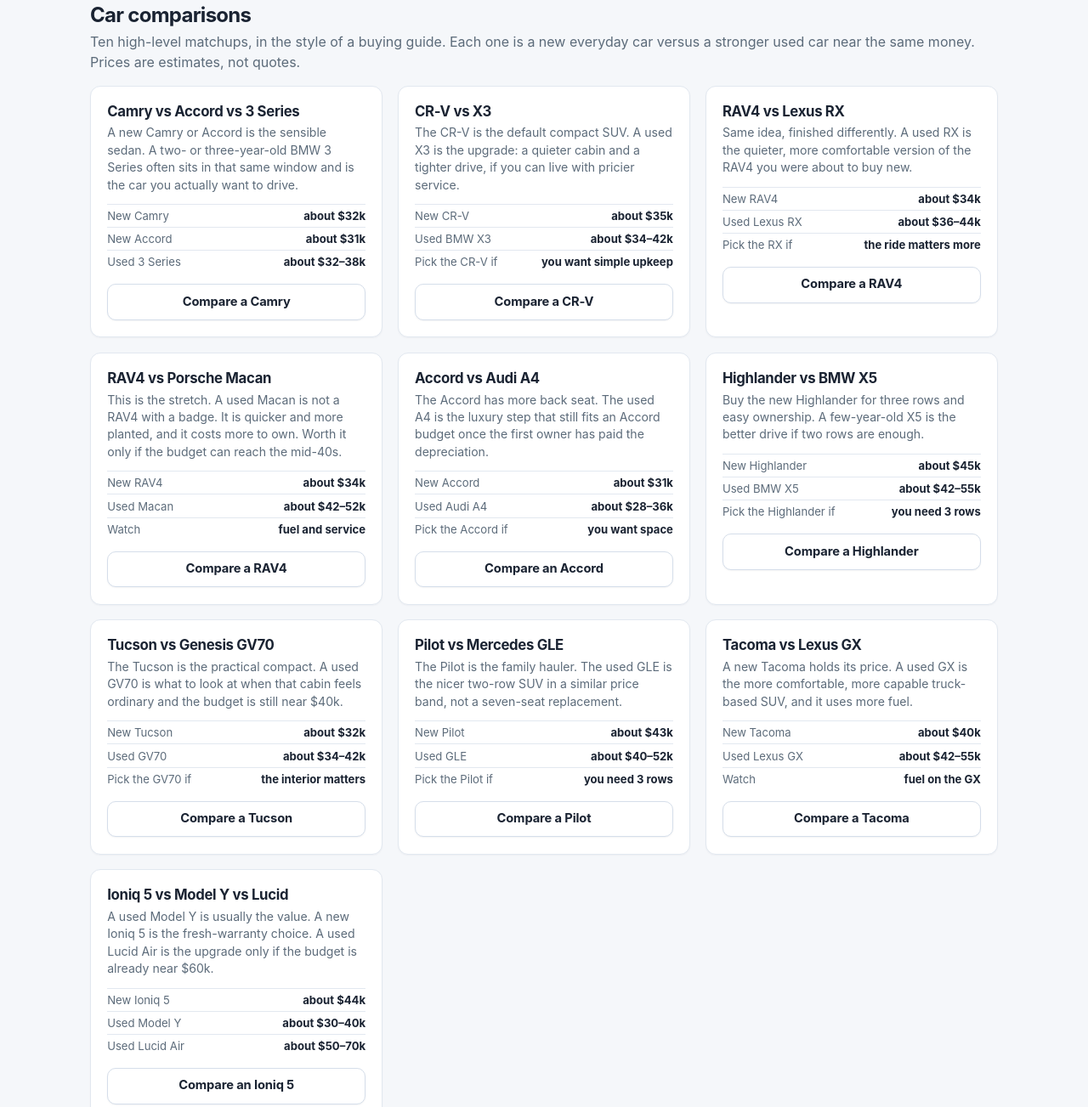
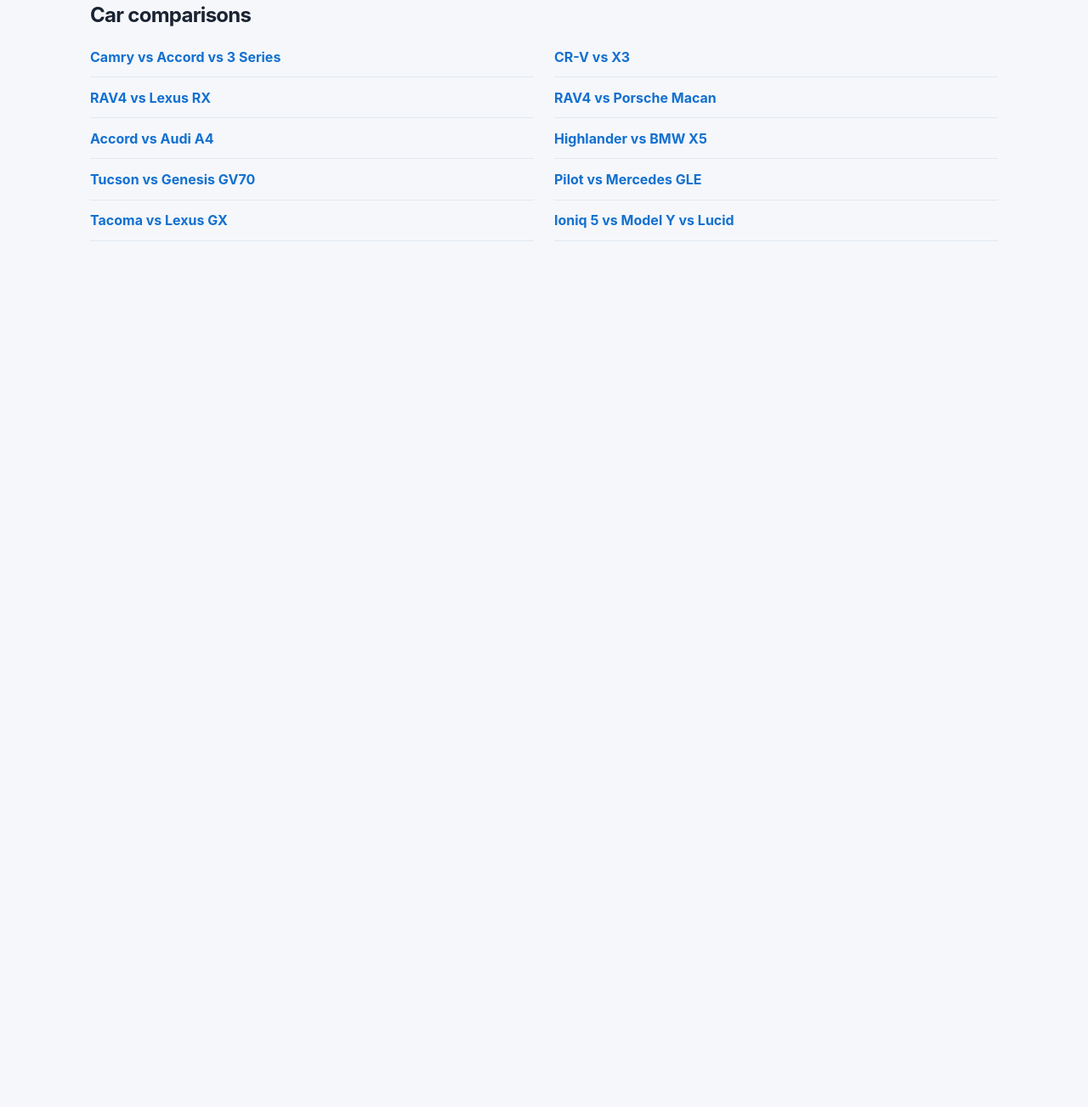
Before and after one commit to ParthKoul/dealwheel-ai, a website: page index.html in a window 1280 px wide. Shown: the part 1485-2788 px from the top of the page at 85% size. After the commit the page ends 1785 px from the top, so only its background shows below. Drawn offline with Linux system fonts and the light colour scheme.

Commit message:
Keep the home page to comparison links and open each write-up on its own page.

```diff
--- a/index.html
+++ b/index.html
@@ -4,7 +4,7 @@
 <meta charset="UTF-8">
 <meta name="viewport" content="width=device-width, initial-scale=1.0, viewport-fit=cover">
 <title>DealWheel AI — Full Preview</title>
-  <meta name="dealwheel-build" content="2026-11-18-compare-blog">
+  <meta name="dealwheel-build" content="2026-11-18-compare-links">
 <style>
   :root { --bg:#f5f7fa; --surface:#ffffff; --surface-2:#f0f3f7; --border:#e2e8f0; --text:#1a2332; --muted:#5c6b7a; --accent:#1370d0; --success:#0f8a4b; --radius:12px; }
   * { box-sizing:border-box; }
@@ -30,9 +30,12 @@
   .cmp-row { display:flex; justify-content:space-between; gap:0.6rem; font-size:0.82rem; padding:0.32rem 0; border-top:1px solid var(--border); }
   .cmp-row span { color:var(--muted); }
   .compare-blog { margin-top:1.4rem; }
-  .compare-blog h2 { margin:0 0 0.3rem; letter-spacing:-0.03em; }
-  .cmp-card h3 { margin:0 0 0.35rem; font-size:1.05rem; letter-spacing:-0.02em; }
-  .cmp-card p { margin:0 0 0.75rem; color:var(--muted); font-size:0.88rem; line-height:1.45; }
+  .compare-blog h2 { margin:0 0 0.7rem; letter-spacing:-0.03em; }
+  .compare-links { display:grid; grid-template-columns:1fr 1fr; gap:0 1.5rem; }
+  .compare-links button { background:none; border:0; border-bottom:1px solid var(--border); text-align:left; padding:0.85rem 0; font:inherit; font-weight:650; color:#1370d0; cursor:pointer; }
+  .compare-links button:hover { color:#0d5cb3; }
+  .cmp-card h3 { margin:0 0 0.35rem; font-size:1.35rem; letter-spacing:-0.02em; }
+  .cmp-card p { margin:0 0 0.75rem; color:var(--muted); font-size:0.95rem; line-height:1.5; }
   .btn {
     display: inline-flex;
     align-items: center;
@@ -109,6 +112,7 @@
     .header-right { width:100%; display:flex; justify-content:space-between; align-items:center; gap:0.5rem; }
     .steps { font-size:0.72rem; white-space:nowrap; overflow:hidden; text-overflow:ellipsis; }
     .steps span { display:inline; }
+    .compare-links { grid-template-columns:1fr; }
     #shortlistToggle { padding:0.3rem 0.55rem !important; font-size:0.75rem !important; flex-shrink:0; }
     .card { padding:1rem; }
     .rec-card img { aspect-ratio:4/3; height:auto; object-fit:cover; object-position:center; }
@@ -248,91 +252,13 @@
 
     <section class="compare-blog" id="compareBlog">
       <h2>Car comparisons</h2>
-      <p style="color:var(--muted);margin:0 0 1rem;line-height:1.5">Ten high-level matchups, in the style of a buying guide. Each one is a new everyday car versus a stronger used car near the same money. Prices are estimates, not quotes.</p>
-      <div class="grid-3">
-        <article class="card cmp-card">
-          <h3>Camry vs Accord vs 3 Series</h3>
-          <p>A new Camry or Accord is the sensible sedan. A two- or three-year-old BMW 3 Series often sits in that same window and is the car you actually want to drive.</p>
-          <div class="cmp-row"><span>New Camry</span><b>about $32k</b></div>
-          <div class="cmp-row"><span>New Accord</span><b>about $31k</b></div>
-          <div class="cmp-row"><span>Used 3 Series</span><b>about $32–38k</b></div>
-          <button class="btn btn-secondary" style="margin-top:0.8rem;width:100%" type="button" onclick="useCompare('Toyota Camry', 35000)">Compare a Camry</button>
-        </article>
-        <article class="card cmp-card">
-          <h3>CR-V vs X3</h3>
-          <p>The CR-V is the default compact SUV. A used X3 is the upgrade: a quieter cabin and a tighter drive, if you can live with pricier service.</p>
-          <div class="cmp-row"><span>New CR-V</span><b>about $35k</b></div>
-          <div class="cmp-row"><span>Used BMW X3</span><b>about $34–42k</b></div>
-          <div class="cmp-row"><span>Pick the CR-V if</span><b>you want simple upkeep</b></div>
-          <button class="btn btn-secondary" style="margin-top:0.8rem;width:100%" type="button" onclick="useCompare('Honda CR-V', 38000)">Compare a CR-V</button>
-        </article>
-        <article class="card cmp-card">
-          <h3>RAV4 vs Lexus RX</h3>
-          <p>Same idea, finished differently. A used RX is the quieter, more comfortable version of the RAV4 you were about to buy new.</p>
-          <div class="cmp-row"><span>New RAV4</span><b>about $34k</b></div>
-          <div class="cmp-row"><span>Used Lexus RX</span><b>about $36–44k</b></div>
-          <div class="cmp-row"><span>Pick the RX if</span><b>the ride matters more</b></div>
-          <button class="btn btn-secondary" style="margin-top:0.8rem;width:100%" type="button" onclick="useCompare('Toyota RAV4', 40000)">Compare a RAV4</button>
-        </article>
-        <article class="card cmp-card">
-          <h3>RAV4 vs Porsche Macan</h3>
-          <p>This is the stretch. A used Macan is not a RAV4 with a badge. It is quicker and more planted, and it costs more to own. Worth it only if the budget can reach the mid-40s.</p>
-          <div class="cmp-row"><span>New RAV4</span><b>about $34k</b></div>
-          <div class="cmp-row"><span>Used Macan</span><b>about $42–52k</b></div>
-          <div class="cmp-row"><span>Watch</span><b>fuel and service</b></div>
-          <button class="btn btn-secondary" style="margin-top:0.8rem;width:100%" type="button" onclick="useCompare('Toyota RAV4', 48000)">Compare a RAV4</button>
-        </article>
-        <article class="card cmp-card">
-          <h3>Accord vs Audi A4</h3>
-          <p>The Accord has more back seat. The used A4 is the luxury step that still fits an Accord budget once the first owner has paid the depreciation.</p>
-          <div class="cmp-row"><span>New Accord</span><b>about $31k</b></div>
-          <div class="cmp-row"><span>Used Audi A4</span><b>about $28–36k</b></div>
-          <div class="cmp-row"><span>Pick the Accord if</span><b>you want space</b></div>
-          <button class="btn btn-secondary" style="margin-top:0.8rem;width:100%" type="button" onclick="useCompare('Honda Accord', 34000)">Compare an Accord</button>
-        </article>
-        <article class="card cmp-card">
-          <h3>Highlander vs BMW X5</h3>
-          <p>Buy the new Highlander for three rows and easy ownership. A few-year-old X5 is the better drive if two rows are enough.</p>
-          <div class="cmp-row"><span>New Highlander</span><b>about $45k</b></div>
-          <div class="cmp-row"><span>Used BMW X5</span><b>about $42–55k</b></div>
-          <div class="cmp-row"><span>Pick the Highlander if</span><b>you need 3 rows</b></div>
-          <button class="btn btn-secondary" style="margin-top:0.8rem;width:100%" type="button" onclick="useCompare('Toyota Highlander', 50000)">Compare a Highlander</button>
-        </article>
-        <article class="card cmp-card">
-          <h3>Tucson vs Genesis GV70</h3>
-          <p>The Tucson is the practical compact. A used GV70 is what to look at when that cabin feels ordinary and the budget is still near $40k.</p>
-          <div class="cmp-row"><span>New Tucson</span><b>about $32k</b></div>
-          <div class="cmp-row"><span>Used GV70</span><b>about $34–42k</b></div>
-          <div class="cmp-row"><span>Pick the GV70 if</span><b>the interior matters</b></div>
-          <button class="btn btn-secondary" style="margin-top:0.8rem;width:100%" type="button" onclick="useCompare('Hyundai Tucson', 40000)">Compare a Tucson</button>
-        </article>
-        <article class="card cmp-card">
-          <h3>Pilot vs Mercedes GLE</h3>
-          <p>The Pilot is the family hauler. The used GLE is the nicer two-row SUV in a similar price band, not a seven-seat replacement.</p>
-          <div class="cmp-row"><span>New Pilot</span><b>about $43k</b></div>
-          <div class="cmp-row"><span>Used GLE</span><b>about $40–52k</b></div>
-          <div class="cmp-row"><span>Pick the Pilot if</span><b>you need 3 rows</b></div>
-          <button class="btn btn-secondary" style="margin-top:0.8rem;width:100%" type="button" onclick="useCompare('Honda Pilot', 48000)">Compare a Pilot</button>
-        </article>
-        <article class="card cmp-card">
-          <h3>Tacoma vs Lexus GX</h3>
-          <p>A new Tacoma holds its price. A used GX is the more comfortable, more capable truck-based SUV, and it uses more fuel.</p>
-          <div class="cmp-row"><span>New Tacoma</span><b>about $40k</b></div>
-          <div class="cmp-row"><span>Used Lexus GX</span><b>about $42–55k</b></div>
-          <div class="cmp-row"><span>Watch</span><b>fuel on the GX</b></div>
-          <button class="btn btn-secondary" style="margin-top:0.8rem;width:100%" type="button" onclick="useCompare('Toyota Tacoma', 48000)">Compare a Tacoma</button>
-        </article>
-        <article class="card cmp-card">
-          <h3>Ioniq 5 vs Model Y vs Lucid</h3>
-          <p>A used Model Y is usually the value. A new Ioniq 5 is the fresh-warranty choice. A used Lucid Air is the upgrade only if the budget is already near $60k.</p>
-          <div class="cmp-row"><span>New Ioniq 5</span><b>about $44k</b></div>
-          <div class="cmp-row"><span>Used Model Y</span><b>about $30–40k</b></div>
-          <div class="cmp-row"><span>Used Lucid Air</span><b>about $50–70k</b></div>
-          <button class="btn btn-secondary" style="margin-top:0.8rem;width:100%" type="button" onclick="useCompare('Hyundai Ioniq 5', 45000)">Compare an Ioniq 5</button>
-        </article>
-      </div>
-      <p style="color:var(--muted);font-size:0.8rem;margin:0.9rem 0 0">Estimates only, to set a budget. Your details page uses the car you type in, and you can replace the new-car price with a real quote.</p>
+      <div class="compare-links" id="compareLinks"></div>
     </section>
+  </div>
+
+  <div id="comparePage" class="hidden">
+    <button class="btn btn-secondary" type="button" onclick="closeCompare()">← Back</button>
+    <article class="card cmp-card" id="compareArticle" style="margin-top:1rem"></article>
   </div>
 
   <!-- STEP 2 -->
@@ -749,6 +675,8 @@ function rank(budget, prefs) {
 }
 
 function showStep(n) {
+  const page = document.getElementById('comparePage');
+  if (page) page.classList.add('hidden');
   document.getElementById('step1').classList.toggle('hidden', n!==1);
   document.getElementById('step2').classList.toggle('hidden', n!==2);
   document.getElementById('step3').classList.toggle('hidden', n!==3);
@@ -1225,6 +1153,18 @@ function applySearch() {
   if (typeEl) typeEl.value = types.length === 1 ? types[0] : 'all';
   window._searched = true;
 }
+const COMPARES = [
+  { id:'camry', title:'Camry vs Accord vs 3 Series', car:'Toyota Camry', budget:35000, cta:'Compare a Camry', body:'A new Camry or Accord is the sensible sedan. A two- or three-year-old BMW 3 Series often sits in that same window and is the car you actually want to drive.', rows:[['New Camry','about $32k'],['New Accord','about $31k'],['Used 3 Series','about $32–38k']] },
+  { id:'crv', title:'CR-V vs X3', car:'Honda CR-V', budget:38000, cta:'Compare a CR-V', body:'The CR-V is the default compact SUV. A used X3 is the upgrade: a quieter cabin and a tighter drive, if you can live with pricier service.', rows:[['New CR-V','about $35k'],['Used BMW X3','about $34–42k'],['Pick the CR-V if','you want simple upkeep']] },
+  { id:'rav4-rx', title:'RAV4 vs Lexus RX', car:'Toyota RAV4', budget:40000, cta:'Compare a RAV4', body:'Same idea, finished differently. A used RX is the quieter, more comfortable version of the RAV4 you were about to buy new.', rows:[['New RAV4','about $34k'],['Used Lexus RX','about $36–44k'],['Pick the RX if','the ride matters more']] },
+  { id:'macan', title:'RAV4 vs Porsche Macan', car:'Toyota RAV4', budget:48000, cta:'Compare a RAV4', body:'This is the stretch. A used Macan is not a RAV4 with a badge. It is quicker and more planted, and it costs more to own. Worth it only if the budget can reach the mid-40s.', rows:[['New RAV4','about $34k'],['Used Macan','about $42–52k'],['Watch','fuel and service']] },
+  { id:'accord', title:'Accord vs Audi A4', car:'Honda Accord', budget:34000, cta:'Compare an Accord', body:'The Accord has more back seat. The used A4 is the luxury step that still fits an Accord budget once the first owner has paid the depreciation.', rows:[['New Accord','about $31k'],['Used Audi A4','about $28–36k'],['Pick the Accord if','you want space']] },
+  { id:'highlander', title:'Highlander vs BMW X5', car:'Toyota Highlander', budget:50000, cta:'Compare a Highlander', body:'Buy the new Highlander for three rows and easy ownership. A few-year-old X5 is the better drive if two rows are enough.', rows:[['New Highlander','about $45k'],['Used BMW X5','about $42–55k'],['Pick the Highlander if','you need 3 rows']] },
+  { id:'tucson', title:'Tucson vs Genesis GV70', car:'Hyundai Tucson', budget:40000, cta:'Compare a Tucson', body:'The Tucson is the practical compact. A used GV70 is what to look at when that cabin feels ordinary and the budget is still near $40k.', rows:[['New Tucson','about $32k'],['Used GV70','about $34–42k'],['Pick the GV70 if','the interior matters']] },
+  { id:'pilot', title:'Pilot vs Mercedes GLE', car:'Honda Pilot', budget:48000, cta:'Compare a Pilot', body:'The Pilot is the family hauler. The used GLE is the nicer two-row SUV in a similar price band, not a seven-seat replacement.', rows:[['New Pilot','about $43k'],['Used GLE','about $40–52k'],['Pick the Pilot if','you need 3 rows']] },
+  { id:'tacoma', title:'Tacoma vs Lexus GX', car:'Toyota Tacoma', budget:48000, cta:'Compare a Tacoma', body:'A new Tacoma holds its price. A used GX is the more comfortable, more capable truck-based SUV, and it uses more fuel.', rows:[['New Tacoma','about $40k'],['Used Lexus GX','about $42–55k'],['Watch','fuel on the GX']] },
+  { id:'ioniq', title:'Ioniq 5 vs Model Y vs Lucid', car:'Hyundai Ioniq 5', budget:45000, cta:'Compare an Ioniq 5', body:'A used Model Y is usually the value. A new Ioniq 5 is the fresh-warranty choice. A used Lucid Air is the upgrade only if the budget is already near $60k.', rows:[['New Ioniq 5','about $44k'],['Used Model Y','about $30–40k'],['Used Lucid Air','about $50–70k']] }
+];
 function useCompare(name, budget) {
   const c = document.getElementById('considering');
   const b = document.getElementById('budget');
@@ -1234,9 +1174,35 @@ function useCompare(name, budget) {
     const d = document.getElementById('budgetDisplay');
     if (d) d.textContent = '$' + Number(budget).toLocaleString();
   }
-  goStep(1);
+  showStep(1);
   if (c) c.scrollIntoView({ behavior: 'smooth', block: 'center' });
 }
+function openCompare(id) {
+  const item = COMPARES.find(x => x.id === id);
+  if (!item) return;
+  document.getElementById('step1').classList.add('hidden');
+  document.getElementById('step2').classList.add('hidden');
+  document.getElementById('step3').classList.add('hidden');
+  ['s1','s2','s3'].forEach(el => document.getElementById(el).classList.remove('active'));
+  const rows = item.rows.map(r => '<div class="cmp-row"><span>' + r[0] + '</span><b>' + r[1] + '</b></div>').join('');
+  document.getElementById('compareArticle').innerHTML =
+    '<h3>' + item.title + '</h3><p>' + item.body + '</p>' + rows +
+    '<p style="margin-top:0.8rem;font-size:0.8rem">Estimates only, not a quote.</p>' +
+    '<button class="btn" style="margin-top:0.4rem" type="button" onclick="useCompare(\'' + item.car.replace(/'/g, '') + '\',' + item.budget + ')">' + item.cta + '</button>';
+  document.getElementById('comparePage').classList.remove('hidden');
+  window.scrollTo(0, 0);
+}
+function closeCompare() {
+  showStep(1);
+  const blog = document.getElementById('compareBlog');
+  if (blog) blog.scrollIntoView({ behavior: 'smooth', block: 'start' });
+}
+function renderCompareLinks() {
+  const box = document.getElementById('compareLinks');
+  if (!box) return;
+  box.innerHTML = COMPARES.map(item => '<button type="button" onclick="openCompare(\'' + item.id + '\')">' + item.title + '</button>').join('');
+}
+renderCompareLinks();
 function goStep(n) {
   if (n === 2) {
     applySearch();
```
Also changed, not shown: public/index.html (+55 -89 lines).
